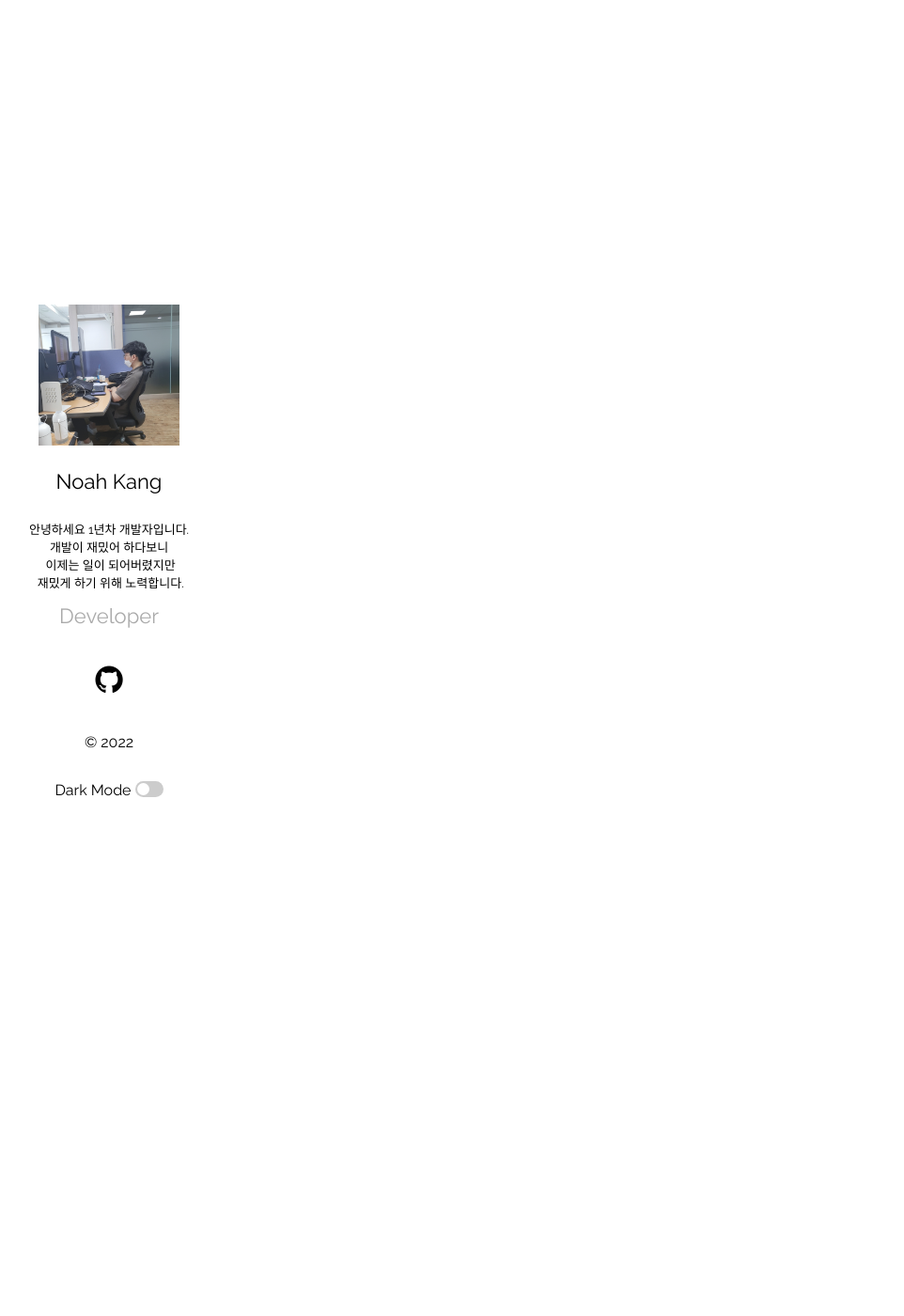
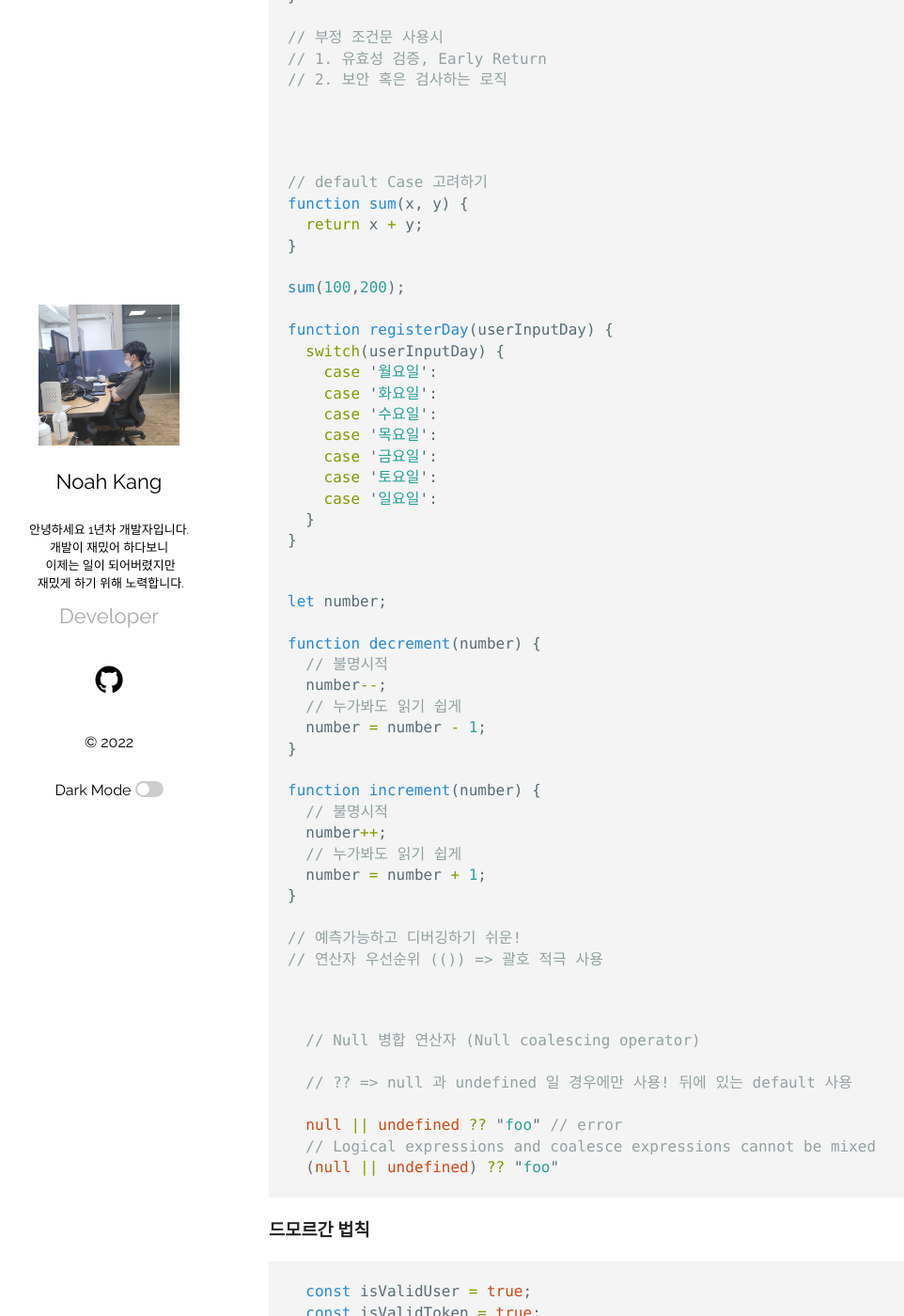
Before and after one commit to Knoa0405/Knoa0405.github.io, a Jekyll site: the page built from _posts/2022-08-25-cleancodejs-1.markdown, in a window 1280 px wide and 1400 px high, scrolled down 3974 px. Shown: the whole window at 94% size, without its empty margins (69-1031 px from the left). Built offline with Jekyll 4.4.1, drawn with Linux system fonts in a browser that asks for light colours; some of the changed text lies outside the part shown.

Commit message:
add post about clean code

````diff
--- a/_posts/2022-08-25-cleancodejs-1.markdown
+++ b/_posts/2022-08-25-cleancodejs-1.markdown
@@ -75,3 +75,186 @@ Clean Code Js - 1
 
 조건 ? X : 거짓인 경우
 조건 ? 참 : X 인 경우
+
+
+## Early Return
+```javascript
+// bad case
+function loginService(isLogin, user) {
+  if(!isLogin) {
+    if(!checkToken()) {
+      if(!user.nickname) {
+        return refreshToken();
+      } else {
+        refreshToken();
+      }
+
+      return '로그인 성공';
+    }
+  } else {
+    throw new Error('No Token');
+  }
+}
+
+// refactor
+function login() {
+  refreshToken();
+
+  return '로그인 성공';
+}
+
+function loginService(isLogin, user) {
+  // Early return
+  if(isLogin) {
+    return;
+  }
+
+  if(!checkToken()) {
+    throw new Error('No Token');
+  }
+
+  if(!user.nickname) {
+    return refreshToken();
+  }
+
+  login();
+}
+
+// bad case
+function 오늘하루(condition, weather, isJob) {
+  if(condition === 'GOOD') {
+    공부();
+    게임();
+    유튜브보기();
+
+    if(weather === 'GOOD') {
+      운동();
+      빨래();
+    }
+
+    if(isJob === 'GOOD') {
+      야간업무();
+      조기취침();
+    }
+  }
+}
+
+// refactor early return 무조건 많은게 좋은게 아님
+function 오늘하루(condition, weather, isJob) {
+  if(condition !== 'GOOD') {
+    return;
+  }
+
+  공부();
+  게임();
+  유튜브보기();
+
+  if(weather !== 'GOOD') {
+    return;
+  }
+
+  운동();
+  빨래();
+
+  if(isJob === 'GOOD') {
+    야간업무();
+    조기취침();
+  }
+}
+
+// 부정 조건문 => 지양하기
+
+// 단점
+// 1. 생각을 한번 더 해야한다.
+// 2. 프로그래밍 언어 자체로 if 문이 처음부터 오고 true 부터 실행시킨다.
+const inCondition = true;
+const isNotCondition = false;
+
+if(!isCondition) {
+  console.log('거짓인 경우에만 실행');
+}
+
+if(isNotCondition) {
+  console.log('거짓인 경우에만 실행');
+}
+
+// 부정 조건문 사용시
+// 1. 유효성 검증, Early Return
+// 2. 보안 혹은 검사하는 로직
+
+```
+
+```javascript
+
+// default Case 고려하기
+function sum(x, y) {
+  return x + y;
+}
+
+sum(100,200);
+
+function registerDay(userInputDay) {
+  switch(userInputDay) {
+    case '월요일':
+    case '화요일':
+    case '수요일':
+    case '목요일':
+    case '금요일':
+    case '토요일':
+    case '일요일':
+  }
+}
+```
+
+```javascript
+let number;
+
+function decrement(number) {
+  // 불명시적
+  number--;
+  // 누가봐도 읽기 쉽게
+  number = number - 1;
+}
+
+function increment(number) {
+  // 불명시적
+  number++;
+  // 누가봐도 읽기 쉽게
+  number = number + 1;
+}
+
+// 예측가능하고 디버깅하기 쉬운!
+// 연산자 우선순위 (()) => 괄호 적극 사용
+
+```
+
+```javascript
+  // Null 병합 연산자 (Null coalescing operator)
+
+  // ?? => null 과 undefined 일 경우에만 사용! 뒤에 있는 default 사용
+
+  null || undefined ?? "foo" // error
+  // Logical expressions and coalesce expressions cannot be mixed
+  (null || undefined) ?? "foo"
+```
+
+### 드모르간 법칙
+
+```javascript
+  const isValidUser = true;
+  const isValidToken = true;
+
+  if(!(isValidToken && isValidUser)) {
+    console.log('로그인 실패!');
+  }
+
+  if(!isValidToken || !isValidUser) {
+
+  }
+
+  if(isValidUser || isValidToken) {
+
+  }
+```
+
+### Array.isArray(arr) 사용
````
